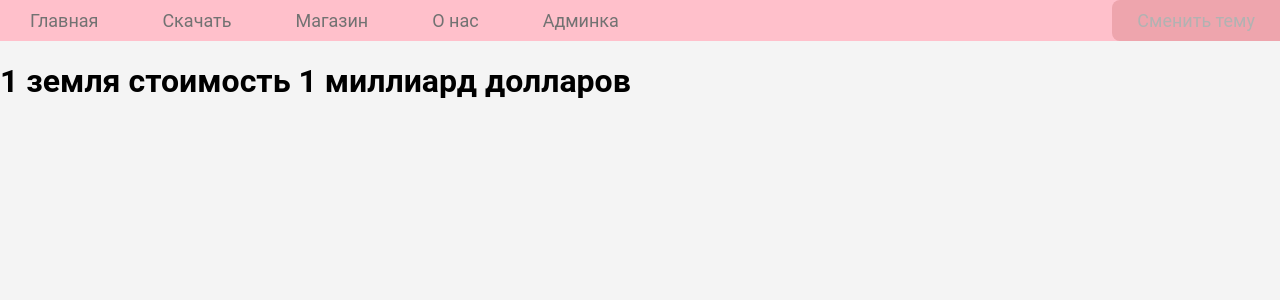
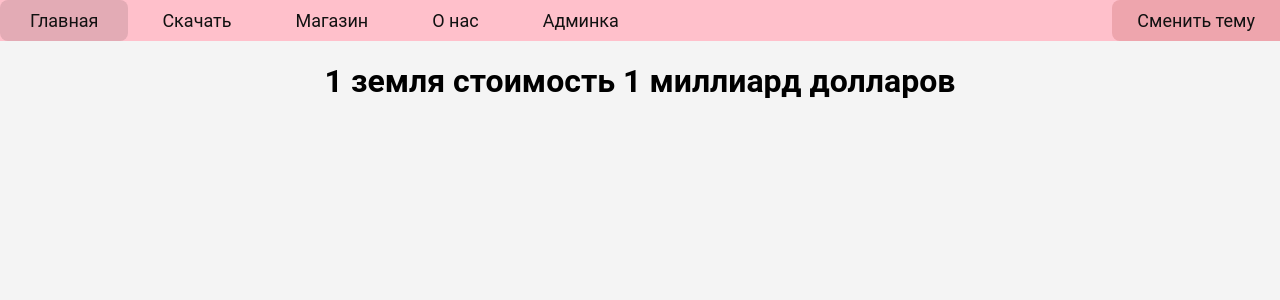
Before and after one commit to K1R1EIIIKA/Django-AstrumSite, a Django app: page /shop in a window 1280 px wide. Shown: the top 300 px of the page. Run offline with Django 4.2, Linux system fonts and the light colour scheme.

Commit message:
v0.4 added News database and improved light & dark themes

```diff
--- a/main/static/main/css/lightTheme.css
+++ b/main/static/main/css/lightTheme.css
@@ -5,6 +5,10 @@
     margin: 0;
     font-family: "Roboto", sans-serif;
     background: #f4f4f4;
+}
+
+.text {
+    text-align: center;
 }
 
 nav {
@@ -45,16 +49,16 @@
 }
 
 .navbar a {
-    color: #727272;
+    color: #111111;
 }
 
 .navbar a:hover {
-    color: white;
+    color: #F4F4F4;
 }
 
 .theme-button {
     font: 18px 'Roboto', sans-serif;
-    color: #b2b2b2;
+    color: #111111;
     position: absolute;
     right: 0;
     display: inline-block;
--- a/main/static/main/js/themeChanger.js
+++ b/main/static/main/js/themeChanger.js
@@ -1,18 +1,20 @@
-let activeTheme = localStorage.getItem("theme")
+let activeTheme = localStorage.getItem("theme");
 let theme = document.getElementById("theme-link");
+const light = "/static/main/css/lightTheme.css";
+const dark = "/static/main/css/darkTheme.css";
 
 function btn() {
-    if (theme.getAttribute("href") === "/static/main/css/darkTheme.css") {
-        theme.href = "/static/main/css/lightTheme.css";
-        localStorage.setItem("theme", "/static/main/css/lightTheme.css")
+    if (theme.getAttribute("href") === dark) {
+        theme.href = light;
+        localStorage.setItem("theme", light);
     } else {
-        theme.href = "/static/main/css/darkTheme.css";
-        localStorage.setItem("theme", "/static/main/css/darkTheme.css")
+        theme.href = dark;
+        localStorage.setItem("theme", dark);
     }
 }
 
 if (activeTheme === null) {
-    theme.href = "/static/main/css/lightTheme.css";
+    theme.href = light;
 } else {
-    theme.href = activeTheme
+    theme.href = activeTheme;
 }
--- a/main/templates/main/about.html
+++ b/main/templates/main/about.html
@@ -3,5 +3,5 @@
 {% block title %}О нас{% endblock %}
 
 {% block content %}
-    <h1>что</h1>
+    <h1 class="text">что</h1>
 {% endblock %}
--- a/main/templates/main/download.html
+++ b/main/templates/main/download.html
@@ -3,5 +3,5 @@
 {% block title %}Скачать{% endblock %}
 
 {% block content %}
-    <h1>стоимость скачивания век работы у нас</h1>
+    <h1 class="text">стоимость скачивания век работы у нас</h1>
 {% endblock %}
--- a/main/templates/main/shop.html
+++ b/main/templates/main/shop.html
@@ -3,5 +3,5 @@
 {% block title %}Магазин{% endblock %}
 
 {% block content %}
-    <h1>1 земля стоимость 1 миллиард долларов</h1>
+    <h1 class="text">1 земля стоимость 1 миллиард долларов</h1>
 {% endblock %}
--- a/main/views.py
+++ b/main/views.py
@@ -1,8 +1,10 @@
 from django.shortcuts import render
+from .models import News
 
 
 def index(request):
-    return render(request, 'main/index.html')
+    news = News.objects.all()
+    return render(request, 'main/index.html', {'news': news})
 
 
 def shop(request):
```
Also changed, not shown: other parts of main/static/main/css/lightTheme.css (+30 -1 lines), main/static/main/css/darkTheme.css (+35 -2 lines), main/templates/main/index.html (+18 -5 lines), db.sqlite3.
